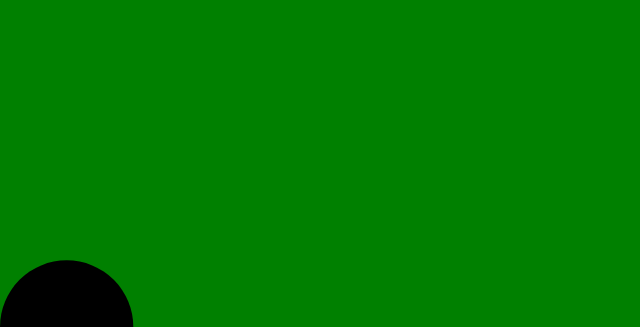
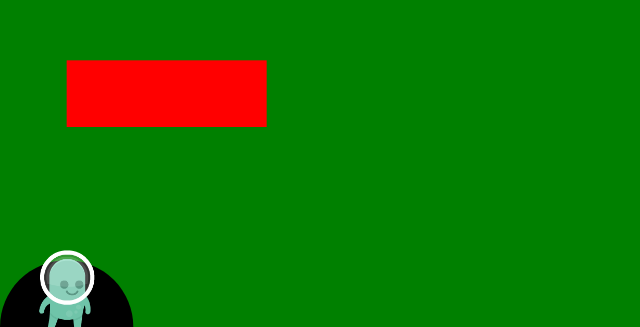
Before and after one commit to Azriel866/platform, a plain HTML site: page index.html in a window 1280 px wide. Shown: the part 473-800 px from the top of the page, without its empty margins (0-640 px from the left). Drawn offline with Linux system fonts and the light colour scheme.

Commit message:
Add files via upload

```diff
--- a/game.js
+++ b/game.js
@@ -1,32 +1,42 @@
-let hero = new Hero()
-let keyPressed ={}
 
-ERASE()
-hero.draw()
+class Game {
+	constructor() {
 
-window.addEventListener("keydown", event => {
-	keyPressed[event.code] = true
-})
-window.addEventListener("keyup", event => {
-	keyPressed[event.code] = false
-})
+		this.hero = new Hero()
+		this.platforms = []
+		this.keyPressed ={}
 
-function loop() {
-	if (keyPressed["ArrowUp"]) {
-		hero.jump()
-	}
-	if (keyPressed["ArrowLeft"]) {
-		hero.moveLeft()
-	}
-	if (keyPressed["ArrowRight"]) {
-		hero.moveRight()
+		window.addEventListener("keydown", event => {
+			this.keyPressed[event.code] = true
+		})
+		window.addEventListener("keyup", event => {
+			this.keyPressed[event.code] = false
+		})
+
+		this.platforms.push(new Platform(GRIDSIZE, GRIDSIZE*8, GRIDSIZE*3, GRIDSIZE))
+
+		this.loop()
 	}
 
-	hero.step()
+	loop() {
+		if (this.keyPressed["ArrowUp"]) {
+			this.hero.jump()
+		}
+		if (this.keyPressed["ArrowLeft"]) {
+			this.hero.moveLeft()
+		}
+		if (this.keyPressed["ArrowRight"]) {
+			this.hero.moveRight()
+		}
 
-	ERASE()
-	hero.draw()
+		this.hero.step(this.platforms)
 
-	setTimeout(loop, 1000 / 60)
+		ERASE()
+		this.platforms.forEach(p => p.draw())
+		this.hero.draw()
+
+		setTimeout(() => this.loop(), 1000 / 60)
+	}
 }
-loop()
+
+new Game()
--- a/hero.js
+++ b/hero.js
@@ -1,6 +1,6 @@
 
-let heroStand = new Sprite("images/heros/blue/alienBlue_stand.png")
-let heroJump = new Sprite("images/heros/blue/alienBlue_jump.png")
+let heroStand = new Sprite("images/alienGreen_stand.png")
+let heroJump = new Sprite("images/alienGreen_jump.png")
 
 
 class Hero {
@@ -30,12 +30,23 @@ class Hero {
 		this.x = this.x + GRIDSIZE/10
 	}
 
-	step() {
+	step(platforms) {
 		this.dy = this.dy + GRIDSIZE/60
 		if (this.dy > GRIDSIZE) {
 			this.dy = GRIDSIZE - 1
 		}
+
 		this.y = this.y + this.dy
+
+		platforms.forEach(p => {
+			let isInsideY = this.y > p.y && this.y < p.y + p.height
+			let isInsideX = this.x > p.x && this.x < p.x + p.width
+			if (isInsideX && isInsideY) {
+				this.y = p.y
+				this.dy = 0
+				this.airborne = false
+			}
+		})
 
 		if (this.y > CANVAS.height) {
 			this.y = CANVAS.height
--- a/index.html
+++ b/index.html
@@ -14,6 +14,7 @@
  <script defer src="canvas.js"></script>
  <script defer src="sprite.js"></script>
  <script defer src="hero.js"></script>
+ <script defer src ="platform.js"></script>
  <script defer src="game.js"></script>
 </head>
 <body>
--- /dev/null
+++ b/platform.js
@@ -0,0 +1,14 @@
+
+class Platform {
+	constructor(x, y, width, height) {
+		this.x = x
+		this.y = y
+		this.width = width
+		this.height = height
+	}
+
+	draw() {
+		CTX.fillStyle = 'red'
+		CTX.fillRect(this.x, this.y, this.width, this.height)
+	}
+}
```
Also changed, not shown: images/alienGreen_jump.png (added), images/alienGreen_stand.png (added), images/m_alienGreen_jump.png (added), images/m_alienGreen_stand.png (added).
